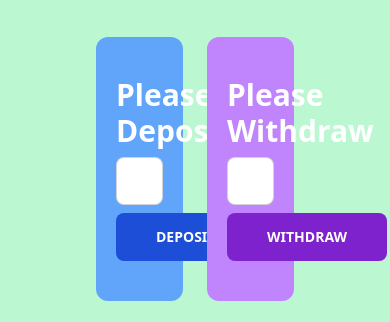
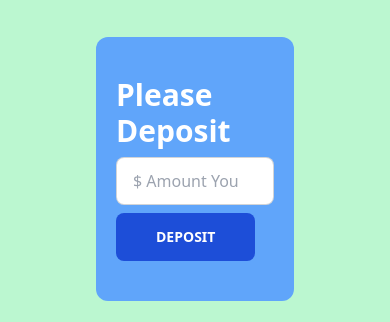
Before and after one commit to Muslehud77/bap-er-bank, a plain HTML site: page Bank.html in a window 390 px wide. Shown: the part 747-1069 px from the top of the page. Drawn offline with nearby package versions, Linux system fonts and the light colour scheme.

Commit message:
responsiveforphones

```diff
--- a/Bank.html
+++ b/Bank.html
@@ -29,7 +29,7 @@
                 </div>
         </section>
         <section>
-            <div class="grid grid-cols-2 gap-6 mx-10">
+            <div class="grid grid-cols-1 lg:grid-cols-2 gap-6 mx-10">
                 <div class="bg-blue-400 rounded-xl p-5 py-10 text-white space-y-2">
                     <h2 class="text-3xl font-semibold">Please Deposit</h2>
                     <input id="deposit-input" placeholder="$ Amount You Want To Deposit" type="number" class="input input-bordered text-black lg:w-96 max-w-full" />
```
